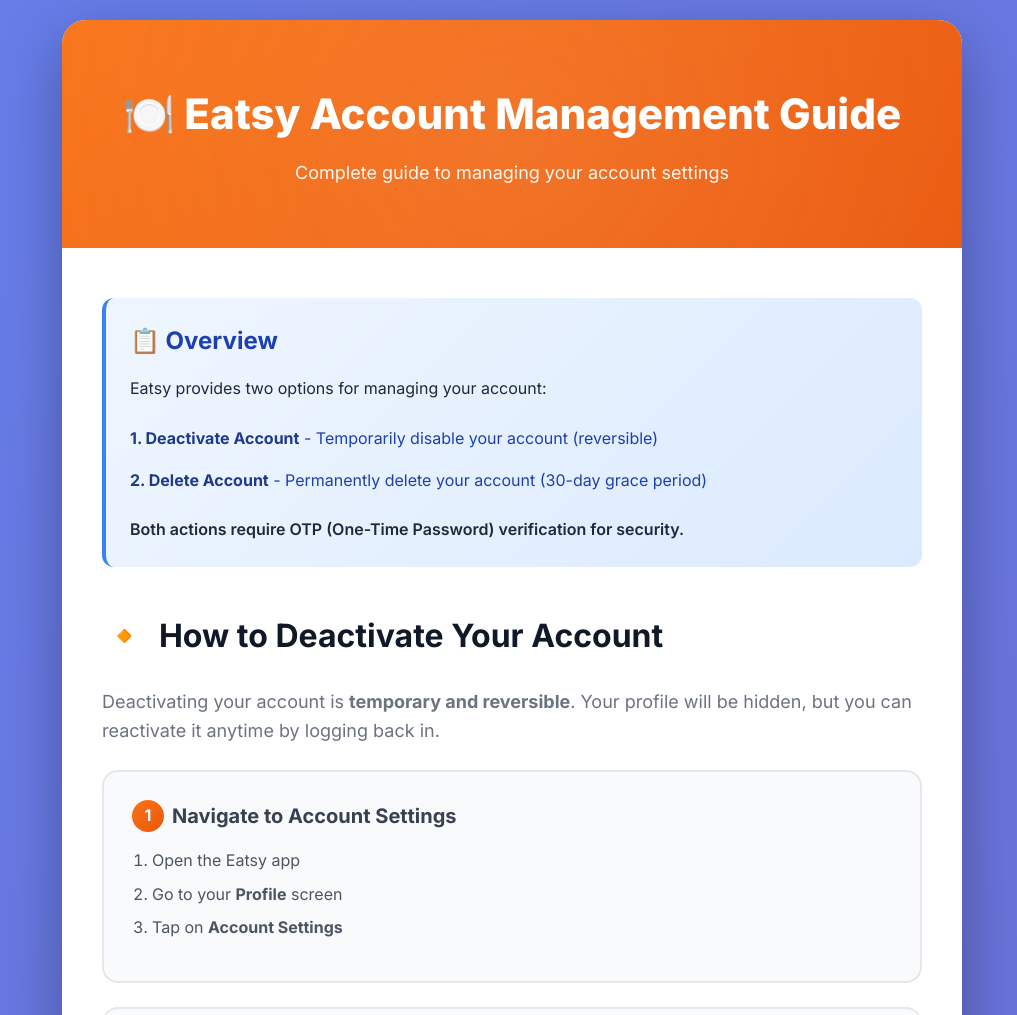
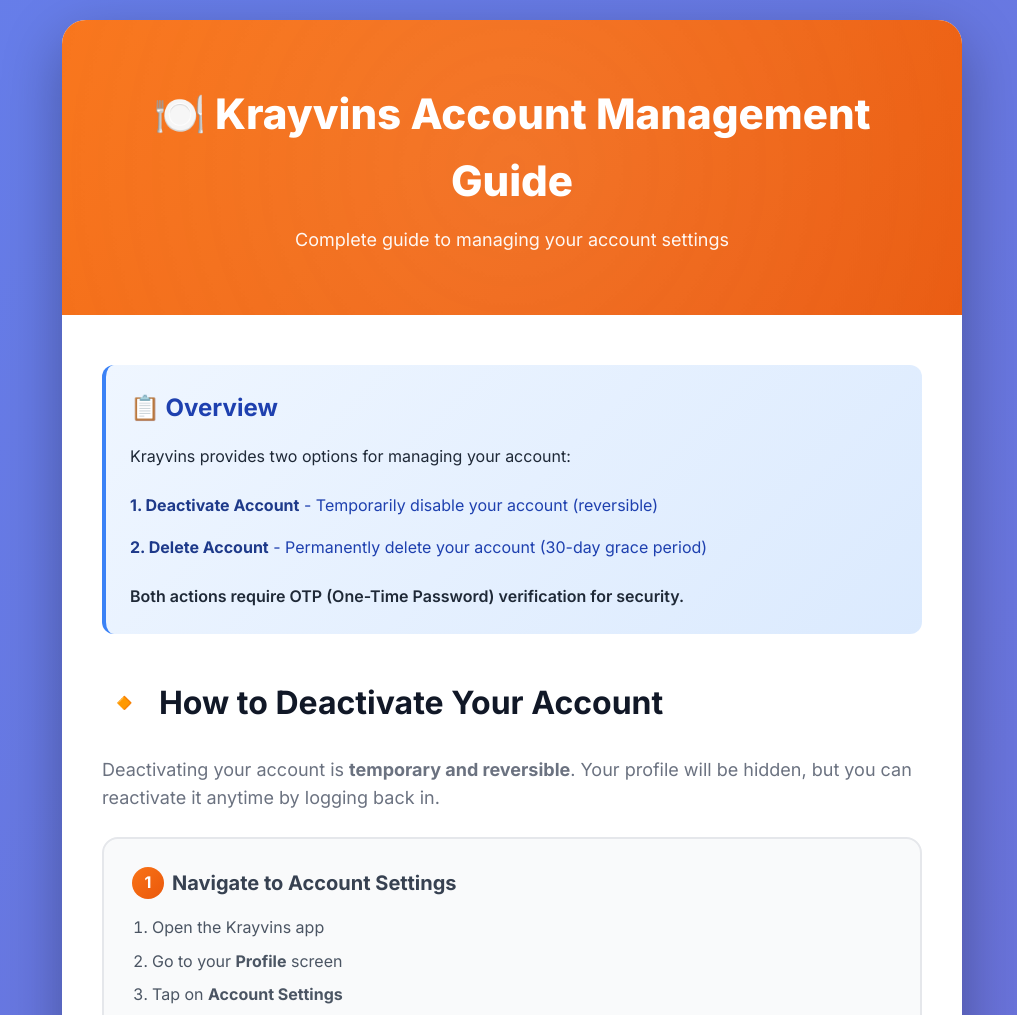
Before and after one commit to Bundot/DeleteAccountInstructions, a plain HTML site: page index.html in a window 1280 px wide. Shown: the top 1015 px of the page, without its empty margins (128-1145 px from the left). Drawn offline with Linux system fonts and the light colour scheme.

Commit message:
Update title and references from Eatsy to Krayvins

```diff
--- a/index.html
+++ b/index.html
@@ -3,7 +3,7 @@
 <head>
     <meta charset="UTF-8">
     <meta name="viewport" content="width=device-width, initial-scale=1.0">
-    <title>Eatsy Account Management Guide</title>
+    <title>Krayvins Account Management Guide</title>
     <link href="https://fonts.googleapis.com/css2?family=Inter:wght@400;500;600;700;800&display=swap" rel="stylesheet">
     <style>
         * {
@@ -407,7 +407,7 @@
     <div class="container">
         <!-- Header -->
         <div class="header">
-            <h1>🍽️ Eatsy Account Management Guide</h1>
+            <h1>🍽️ Krayvins Account Management Guide</h1>
             <p>Complete guide to managing your account settings</p>
         </div>
 
@@ -416,7 +416,7 @@
             <!-- Overview -->
             <div class="overview">
                 <h2>📋 Overview</h2>
-                <p style="margin-bottom: 16px;">Eatsy provides two options for managing your account:</p>
+                <p style="margin-bottom: 16px;">Krayvins provides two options for managing your account:</p>
                 <ul>
                     <li><strong>1. Deactivate Account</strong> - Temporarily disable your account (reversible)</li>
                     <li><strong>2. Delete Account</strong> - Permanently delete your account (30-day grace period)</li>
@@ -432,7 +432,7 @@
                 <div class="card">
                     <h3><span class="step-number">1</span> Navigate to Account Settings</h3>
                     <ol>
-                        <li>Open the Eatsy app</li>
+                        <li>Open the Krayvins app</li>
                         <li>Go to your <strong>Profile</strong> screen</li>
                         <li>Tap on <strong>Account Settings</strong></li>
                     </ol>
@@ -511,7 +511,7 @@
                 <div class="card">
                     <h3><span class="step-number">1</span> Navigate to Account Settings</h3>
                     <ol>
-                        <li>Open the Eatsy app</li>
+                        <li>Open the Krayvins app</li>
                         <li>Go to your <strong>Profile</strong> screen</li>
                         <li>Tap on <strong>Account Settings</strong></li>
                     </ol>
@@ -592,7 +592,7 @@
                 <div class="card">
                     <h3><span class="step-number">1</span> Access Reactivation Screen</h3>
                     <ol>
-                        <li>Open the Eatsy app</li>
+                        <li>Open the Krayvins app</li>
                         <li>From the login screen, look for the <strong>Reactivate Account</strong> option</li>
                         <li>Tap on <strong>Reactivate Account</strong></li>
                     </ol>
@@ -747,7 +747,7 @@
         <!-- Footer -->
         <div class="footer">
             <h3>📞 Need Help?</h3>
-            <p>If you encounter any issues during the deactivation or deletion process, please contact Eatsy support for assistance or reach out to the developer at isaacdauda12@gmail.com</p>
+            <p>If you encounter any issues during the deactivation or deletion process, please contact Krayvins support for assistance or reach out to the developer at isaacdauda12@gmail.com</p>
         </div>
     </div>
 </body>
```
